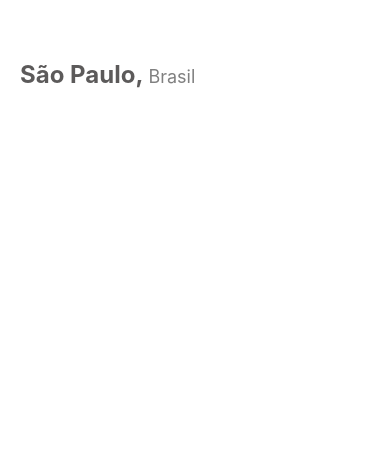
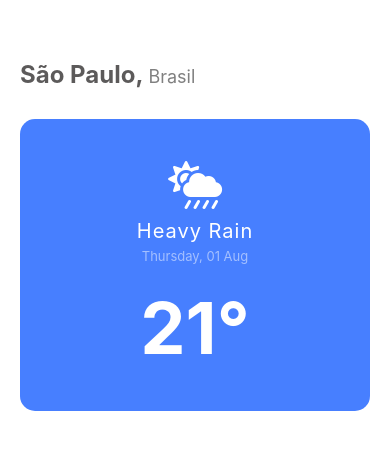
Before and after one commit to jaovitu/weather-forecast, a React Native app: screen / in a window 390 px wide. Shown: the top 450 px of the page. Built offline with nearby package versions, Linux system fonts and the light colour scheme.

Commit message:
Criando box de tempo principal

```diff
--- a/App.js
+++ b/App.js
@@ -1,17 +1,5 @@
-import { StatusBar } from 'expo-status-bar';
-import { StyleSheet, Text, View } from 'react-native';
-
 import Home from './src/pages/Home';
 
 export default function App() {
   return <Home />;
 }
-
-const styles = StyleSheet.create({
-  container: {
-    flex: 1,
-    backgroundColor: '#fff',
-    alignItems: 'center',
-    justifyContent: 'center',
-  },
-});
--- /dev/null
+++ b/src/components/MainWeatherBox/index.js
@@ -0,0 +1,23 @@
+import { StyleSheet, View } from "react-native";
+import getFormattedDate from "../../utils/getFormattedDate";
+
+import MainWeatherInfo from "../MainWeatherInfo";
+
+export default function MainWeatherBox() {
+
+  const { weekDay, day, month } = getFormattedDate();
+
+  const styles = StyleSheet.create({
+    mainWeatherBoxContainer: {
+      backgroundColor: '#477fff',
+      borderRadius: 15,
+      marginTop: 30
+    }
+  });
+
+  return (
+    <View style={styles.mainWeatherBoxContainer} >
+      <MainWeatherInfo iconName='cloud-sun-rain' weather='Heavy Rain' weekDay={weekDay} day={day} month={month} temperature='21' />
+    </View>
+  );
+}
--- /dev/null
+++ b/src/components/MainWeatherInfo/index.js
@@ -0,0 +1,44 @@
+import { StyleSheet, Text, View } from "react-native";
+import FontAwesome5 from '@expo/vector-icons/FontAwesome5';
+
+export default function MainWeatherInfo({ iconName, weather, weekDay, day, month, temperature }) {
+
+  const styles = StyleSheet.create({
+    mainWeatherInfoContainer: {
+      alignItems: 'center',
+      display: 'flex',
+      marginTop: 40,
+      marginBottom: 40
+    },
+
+    weatherText: {
+      color: '#FFF',
+      fontSize: 20,
+      fontWeight: '400',
+      letterSpacing: 1,
+      marginTop: 8
+    },
+
+    dateText: {
+      color: 'rgba(255, 255, 255, 0.5)',
+      fontSize: 13,
+      marginTop: 5
+    },
+
+    temperatureText: {
+      color: '#FFF',
+      fontSize: 72,
+      fontWeight: '700',
+      marginTop: 20,
+    }
+  });
+
+  return (
+    <View style={styles.mainWeatherInfoContainer} >
+      <FontAwesome5 name={iconName} size={48} color="#FFF" />
+      <Text style={styles.weatherText} >{weather}</Text>
+      <Text style={styles.dateText} >{`${weekDay}, ${day} ${month}`}</Text>
+      <Text style={styles.temperatureText} >{`${temperature}°`}</Text>
+    </View>
+  );
+}
--- a/src/pages/Home.js
+++ b/src/pages/Home.js
@@ -2,6 +2,7 @@ import { StyleSheet, View } from "react-native";
 
 import GlobalContainer from '../components/GlobalContainer/index';
 import HeaderTitle from '../components/HeaderTitle/index';
+import MainWeatherBox from "../components/MainWeatherBox/index";
 
 export default function Home() {
 
@@ -16,6 +17,8 @@ export default function Home() {
         <View style={styles.header} >
           <HeaderTitle city='São Paulo' country='Brasil' isHomePage />
         </View>
+
+        <MainWeatherBox />
       </GlobalContainer>
     );
 }
--- /dev/null
+++ b/src/utils/getFormattedDate.js
@@ -0,0 +1,19 @@
+function getFormattedDate() {
+  const days = ['Sunday', 'Monday', 'Tuesday', 'Wednesday', 'Thursday', 'Friday', 'Saturday'];
+  const months = ['Jan', 'Feb', 'Mar', 'Apr', 'May', 'Jun', 'Jul', 'Aug', 'Sep', 'Oct', 'Nov', 'Dec'];
+
+  const date = new Date();
+
+  const weekDay = days[date.getDay()];
+  const day = date.getDate();
+  const month = months[date.getMonth() - 1];
+
+
+  return {
+      weekDay,
+      day: day < 10 ? `0${day}` : `${day}`,
+      month
+  };
+}
+
+export default getFormattedDate;
```
